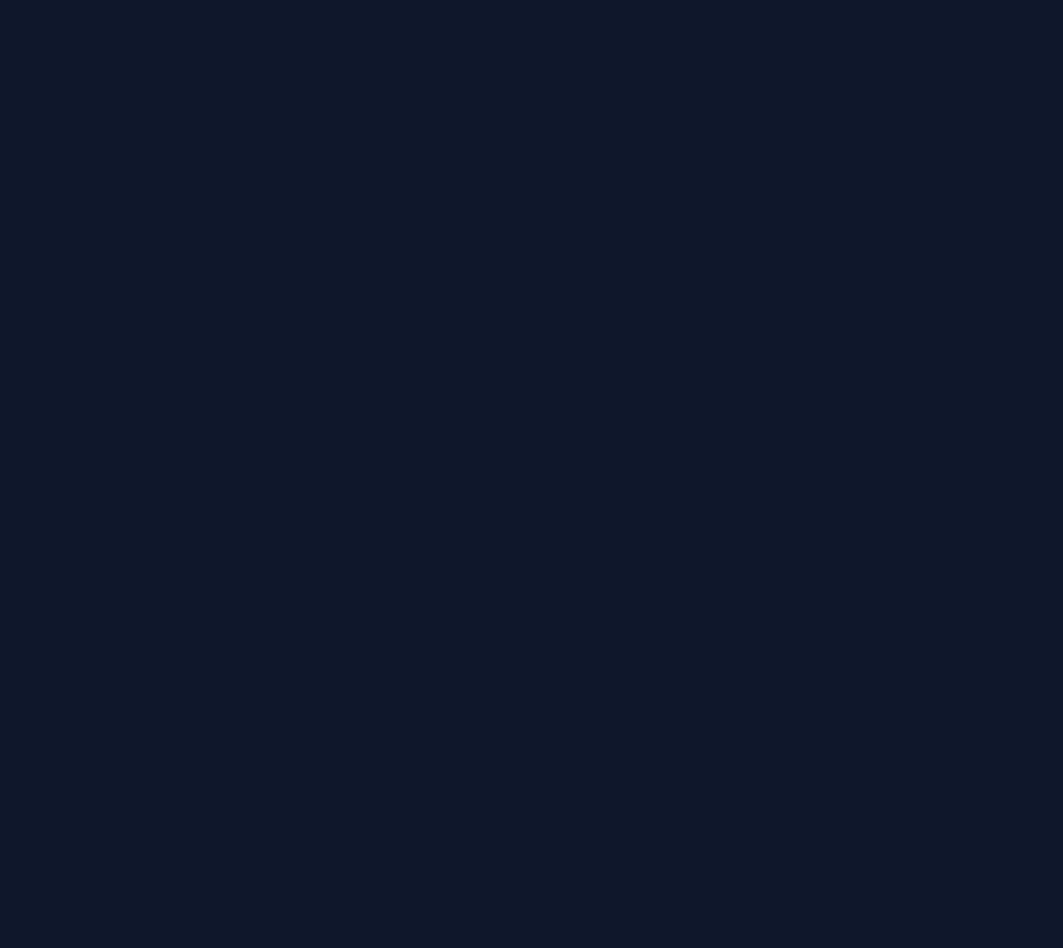
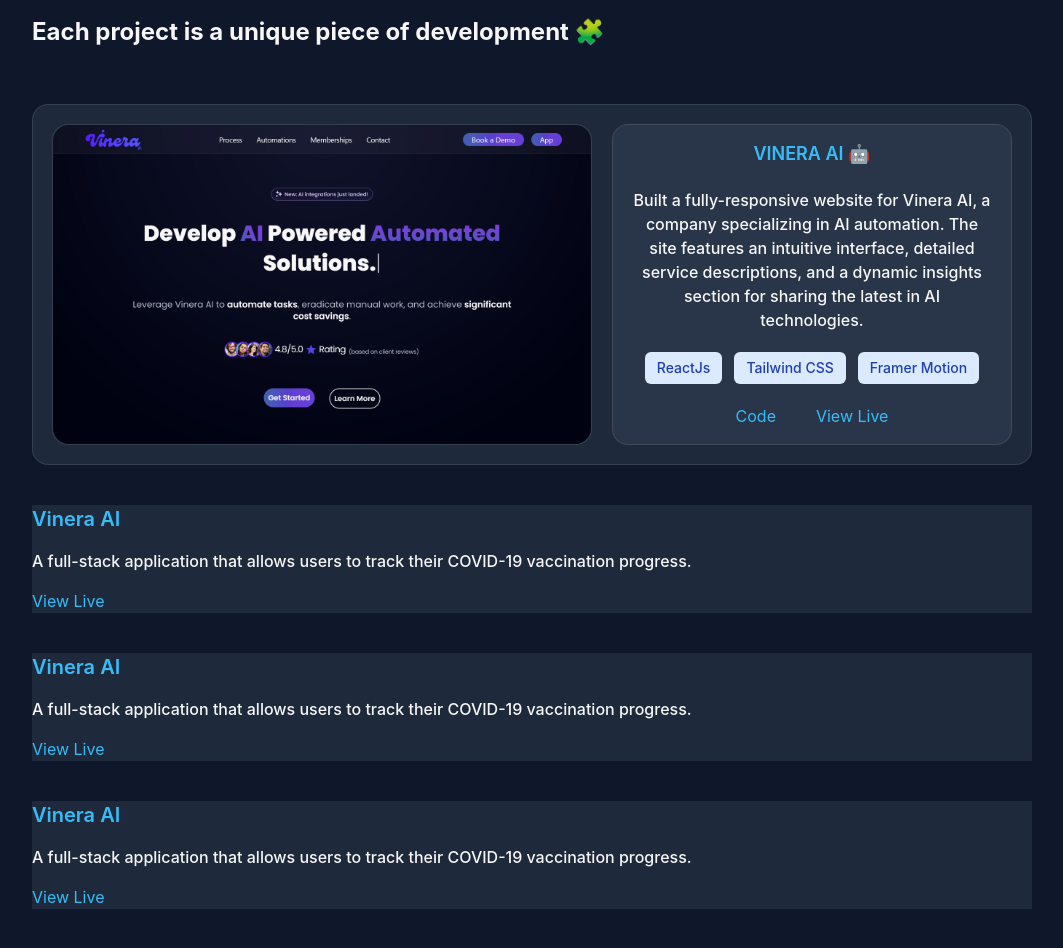
Before and after one commit to kanank99/personal-portfolio, a React (Create React App) app: page / in a window 1280 px wide. Shown: the part 1560-2508 px from the top of the page, without its empty margins (108-1171 px from the left). Before the commit the page ends 1452 px from the top, so only its background shows below. Built offline with nearby package versions, Linux system fonts and the light colour scheme.

Commit message:
Started building Projects Component

```diff
--- a/src/App.css
+++ b/src/App.css
@@ -115,3 +115,8 @@
   transform: translate(0.5rem, 0.5rem);
   pointer-events: none;
 }
+
+.box-shadow-gray {
+  box-shadow: inset 0 0 0 1px #ffffff1a;
+  ;
+}
--- a/src/App.js
+++ b/src/App.js
@@ -2,6 +2,7 @@
 import AboutMe from "./components/AboutMe";
 import Hero from "./components/Hero";
 import Links from "./components/Links";
+import Projects from "./components/Projects";
 // import { useEffect } from "react";
 
 function App() {
@@ -11,6 +12,7 @@
     <div className="App">
       <Hero />
       <AboutMe />
+      <Projects />
       <Links />
     </div>
   );
--- a/src/components/AboutMe.jsx
+++ b/src/components/AboutMe.jsx
@@ -33,7 +33,7 @@
                     <h1 className='md:hidden text-[#38bcf8] uppercase text-lg font-semibold'>About Me</h1>
                     <div className='flex-1 relative'>
 
-                        <img className='h-[200px] w-[200px] sm:h-[300px] sm:w-[300px] md:h-[400px] md:w-[400px] grayscale hover:grayscale-0 transition-all duration-500 ease-in-out' src={Kanan1} alt='Kanan Kontorovsky' />
+                        <img className='h-[200px] w-[200px] sm:h-[300px] sm:w-[300px] md:h-[400px] md:w-[400px] grayscale hover:grayscale-0 transition-all duration-500 ease-in-out rounded-3xl' src={Kanan1} alt='Kanan Kontorovsky' />
                     </div>
                     <div className='flex-1 h-full p-4 md:p-0'>
                         <h1 className='hidden md:block text-[#38bcf8] uppercase text-lg font-semibold mb-[1rem]'>About Me</h1>
--- /dev/null
+++ b/src/components/Projects.jsx
@@ -0,0 +1,52 @@
+import React from 'react'
+import VineraScreen from '../assets/images/vineraScreen.png'
+
+function Projects() {
+    return (
+        <div className='py-20 px-10 bg-[#0f172a] w-full flex items-center justify-center font-display'>
+            <div className='w-[1000px] flex flex-col justify-center'>
+                <div className='mb-10'>
+                    <h1 className='text-[#38bcf8] uppercase text-lg font-semibold mb-[1rem]'>Portfolio</h1>
+                    <h2 className='text-[#f7f7f7] text-2xl font-bold mb-[1rem]'>Each project is a unique piece of development 🧩</h2>
+                </div>
+                <div className='flex flex-col gap-10'>
+                    <div className='flex flex-col lg:flex-row bg-[#1e293b] box-shadow-gray p-5 rounded-2xl gap-5'>
+                        <div className='box-shadow-gray rounded-2xl p-[1px]'>
+                            <img className='w-[50rem] rounded-2xl' src={VineraScreen} alt='Vinera AI' />
+                        </div>
+                        <div className='flex flex-col gap-5 justify-center items-center text-center bg-[#293548] rounded-2xl box-shadow-gray lg:max-w-[25rem] py-5 lg:py-0'>
+                            <h3 className='text-[#38bcf8] uppercase text-lg font-semibold'>Vinera AI 🤖</h3>
+                            <p className='text-[#f7f7f7] text-base font-medium w-[90%]'>Built a fully-responsive website for Vinera AI, a company specializing in AI automation. The site features an intuitive interface, detailed service descriptions, and a dynamic insights section for sharing the latest in AI technologies.</p>
+                            <div className='flex flex-wrap justify-center gap-3'>
+                                <span class="inline-flex items-center gap-1.5 py-1.5 px-3 rounded-md text-xs sm:text-sm font-medium bg-blue-100 text-blue-800">ReactJs</span>
+                                <span class="inline-flex items-center gap-1.5 py-1.5 px-3 rounded-md text-xs sm:text-sm font-medium bg-blue-100 text-blue-800">Tailwind CSS</span>
+                                <span class="inline-flex items-center gap-1.5 py-1.5 px-3 rounded-md text-xs sm:text-sm font-medium bg-blue-100 text-blue-800">Framer Motion</span>
+                            </div>
+                            <div className='flex gap-10'>
+                                <a href="https://github.com/kanank99/Vinera" target="_blank" rel="noreferrer" className='text-[#38bcf8] hover:text-[#f7f7f7]'>Code</a>
+                                <a href="https://vinera.vercel.app/" target="_blank" rel="noreferrer" className='text-[#38bcf8] hover:text-[#f7f7f7]'>View Live</a>
+                            </div>
+                        </div>
+                    </div>
+                    <div className='flex flex-col justify-center bg-[#1e293b]'>
+                        <h3 className='text-[#38bcf8] text-xl font-semibold mb-[1rem]'>Vinera AI</h3>
+                        <p className='text-[#f7f7f7] text-base font-medium mb-[1rem]'>A full-stack application that allows users to track their COVID-19 vaccination progress.</p>
+                        <a href="https://vinera.vercel.app/" target="_blank" rel="noreferrer" className='text-[#38bcf8] hover:text-[#f7f7f7]'>View Live</a>
+                    </div>
+                    <div className='flex flex-col justify-center bg-[#1e293b]'>
+                        <h3 className='text-[#38bcf8] text-xl font-semibold mb-[1rem]'>Vinera AI</h3>
+                        <p className='text-[#f7f7f7] text-base font-medium mb-[1rem]'>A full-stack application that allows users to track their COVID-19 vaccination progress.</p>
+                        <a href="https://vinera.vercel.app/" target="_blank" rel="noreferrer" className='text-[#38bcf8] hover:text-[#f7f7f7]'>View Live</a>
+                    </div>
+                    <div className='flex flex-col justify-center bg-[#1e293b]'>
+                        <h3 className='text-[#38bcf8] text-xl font-semibold mb-[1rem]'>Vinera AI</h3>
+                        <p className='text-[#f7f7f7] text-base font-medium mb-[1rem]'>A full-stack application that allows users to track their COVID-19 vaccination progress.</p>
+                        <a href="https://vinera.vercel.app/" target="_blank" rel="noreferrer" className='text-[#38bcf8] hover:text-[#f7f7f7]'>View Live</a>
+                    </div>
+                </div>
+            </div>
+        </div>
+    )
+}
+
+export default Projects
```
Also changed, not shown: src/assets/images/passyear.webp (added), src/assets/images/vineraScreen.png (added), src/index.css (line endings or trailing spaces).
